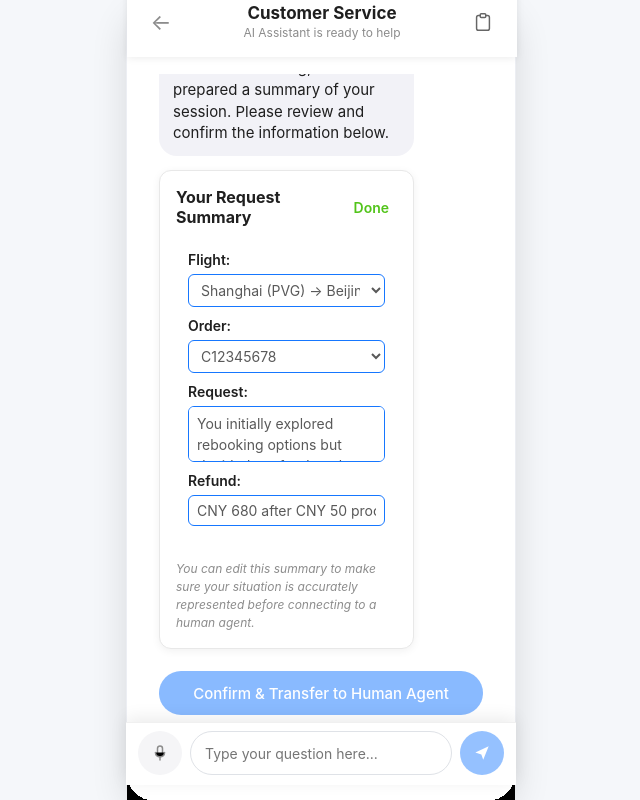
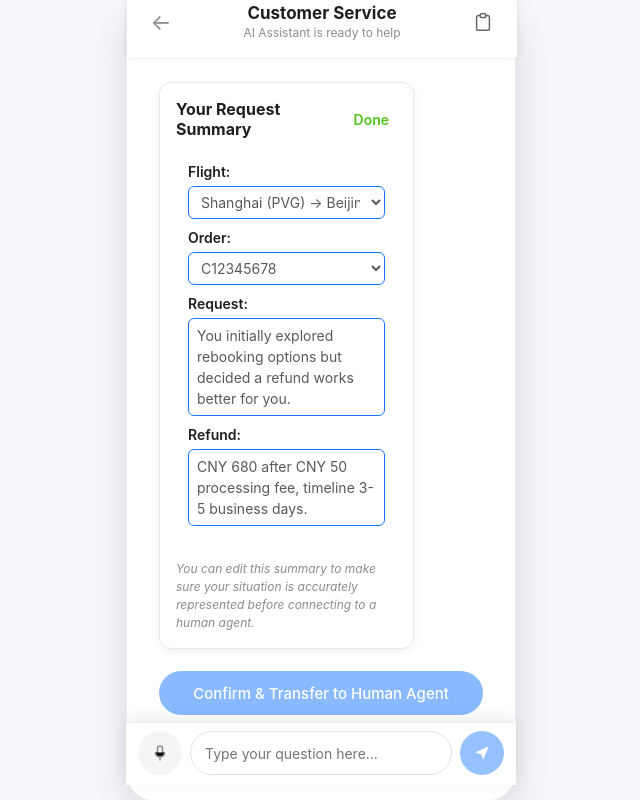
Before and after one commit to sqbbsll-ops/cursor-ai-support, a React (Vite) app: page /page4 in a window 1280 px wide. Both pictures are taken after a click on the button "Edit". Shown: the part 15-815 px from the top of the page, without its empty margins (319-959 px from the left). Built offline with nearby package versions, Linux system fonts and the light colour scheme.

Commit message:
fix request refund field height and wrap

```diff
--- a/src/pages/Page4Confirmation.jsx
+++ b/src/pages/Page4Confirmation.jsx
@@ -295,7 +295,7 @@ export function Page4Confirmation() {
                           onChange={(e) =>
                             setEditValues((prev) => ({ ...prev, request: e.target.value }))
                           }
-                          rows={2}
+                          rows={4}
                           style={{
                             ...EDIT_FIELD_STYLE,
                             lineHeight: "1.5",
@@ -315,13 +315,17 @@ export function Page4Confirmation() {
                     {isEditing ? (
                       <div style={EDIT_ROW_STYLE}>
                         <span style={LABEL_STYLE}>Refund:</span>
-                        <input
-                          type="text"
+                        <textarea
                           value={editValues.refund}
                           onChange={(e) =>
                             setEditValues((prev) => ({ ...prev, refund: e.target.value }))
                           }
-                          style={EDIT_FIELD_STYLE}
+                          rows={3}
+                          style={{
+                            ...EDIT_FIELD_STYLE,
+                            lineHeight: "1.5",
+                            resize: "none"
+                          }}
                         />
                       </div>
                     ) : (
```
